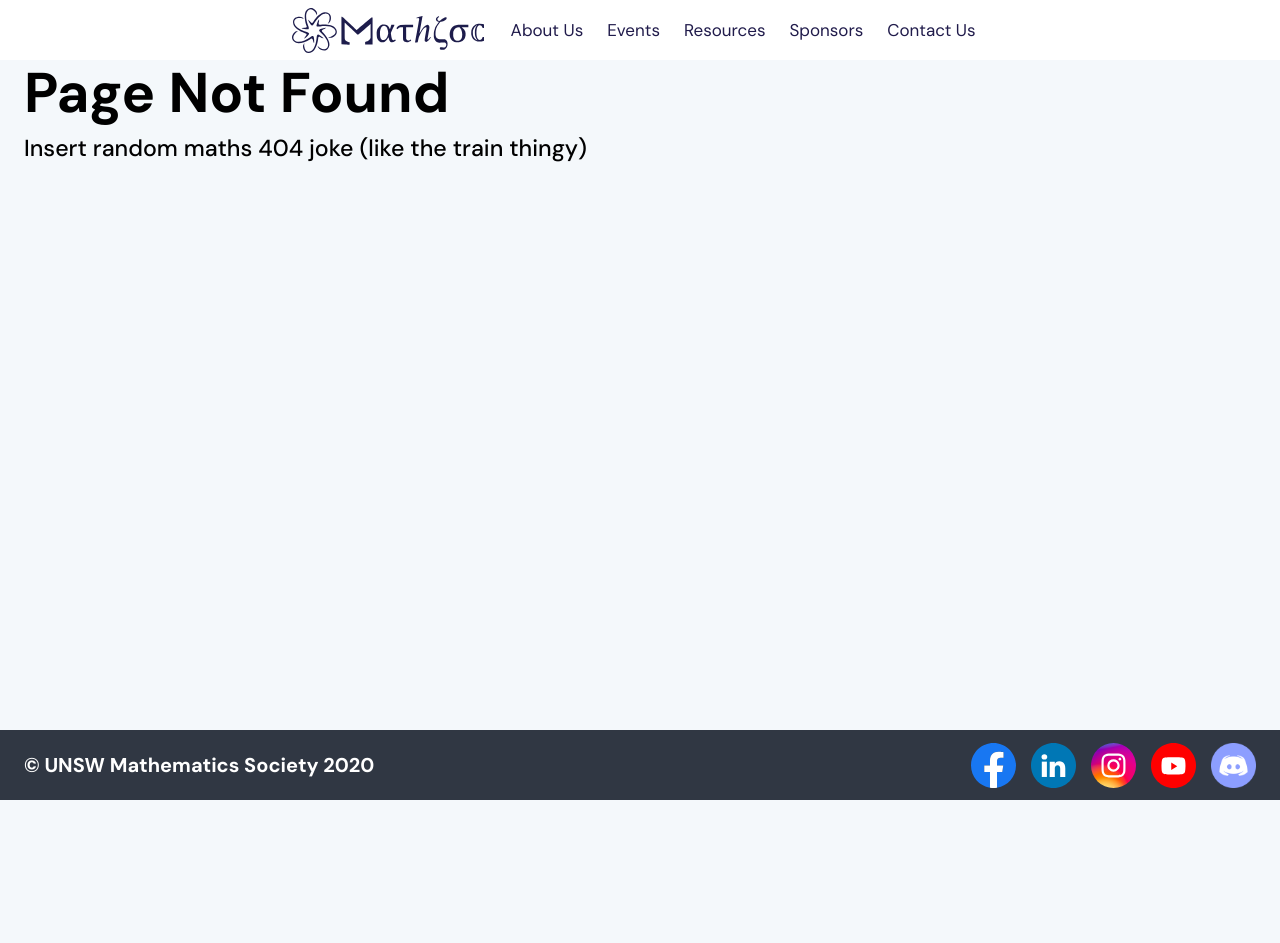
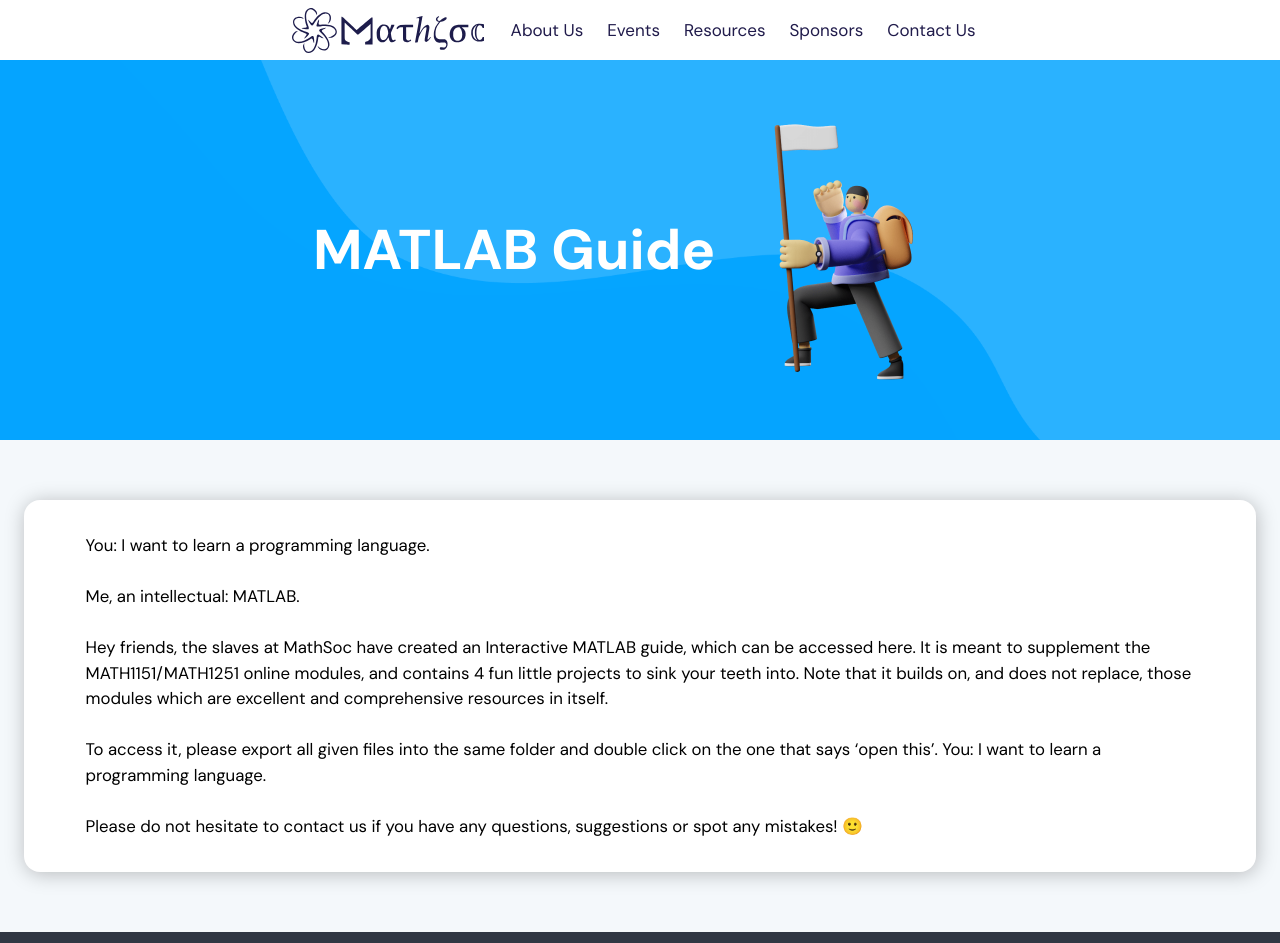
Before and after one commit to MathSocUNSW/mathsoc-website, a Next.js app in the folder frontend/: page /resources/matlab in a window 1280 px wide. Before the commit this address had no page. Shown: the top 943 px of the page. Before the commit the page ends 800 px from the top, so only its background shows below. Built offline with nearby package versions, Linux system fonts and the light colour scheme.

Commit message:
matlab pg + tiles scss update + card bugfix merged

```diff
--- a/frontend/src/components/Tile.tsx
+++ b/frontend/src/components/Tile.tsx
@@ -35,7 +35,7 @@ const Tile: React.FC<tileProps> = ({
         </div>
       </div>
       <div className={index <= -1 ? styles.traverserFront : styles.traverserBack}>
-        <div className={index < 0 ? styles.text : styles.hidden}>
+        <div onClick={() => setIndex(index + 1)} className={index < 0 ? styles.text : styles.hidden}>
           Explore
         </div>
         {/*LHS arrow*/}
--- a/frontend/src/data/resourceData.ts
+++ b/frontend/src/data/resourceData.ts
@@ -26,7 +26,7 @@ const resourceData: resourceDetails[] = [
   },
   {
     title: "MATLAB Guide",
-    resourceLink: "empty",
+    resourceLink: "/resources/matlab",
     backgroundImage: "/images/resources/matlabBackground.png",
     iconPath: "/images/resources/matlabIcon.png"
   },
--- /dev/null
+++ b/frontend/src/pages/resources/matlab.tsx
@@ -0,0 +1,51 @@
+import React from "react";
+import Head from "next/head";
+import { Container, Typography } from "@material-ui/core";
+
+import ResourceHero from "src/components/ResourceHero";
+import WholePageBox from "components/WholePageBox";
+
+const Revision: React.FC = () => {
+  return (
+    <section>
+      <Head>
+        <title>MathSoc - MATLAB Guide</title>
+        <meta name="keywords" content="mathsoc" />
+      </Head>
+      <ResourceHero
+        url="/images/resources/matlabBackground.png"
+        text="MATLAB Guide"
+        icon="/images/resources/matlabIcon.png"
+        titlePosition="left"
+      />
+      <Container>
+        <WholePageBox>
+          <Typography variant="body1">
+            You: I want to learn a programming language.
+            <br />
+            <br />
+            Me, an intellectual: MATLAB.
+            <br />
+            <br />
+            Hey friends, the slaves at MathSoc have created an Interactive MATLAB guide,
+            which can be accessed here. It is meant to supplement the MATH1151/MATH1251
+            online modules, and contains 4 fun little projects to sink your teeth into.
+            Note that it builds on, and does not replace, those modules which are excellent
+            and comprehensive resources in itself.
+            <br />
+            <br />
+            To access it, please export all given files into the same folder and double
+            click on the one that says ‘open this’.
+            You: I want to learn a programming language.
+            <br />
+            <br />
+            Please do not hesitate to contact us if you have any questions, suggestions
+            or spot any mistakes! 🙂
+          </Typography>
+        </WholePageBox>
+      </Container>
+    </section>
+  );
+};
+
+export default Revision;
--- a/frontend/src/pages/resources/revision.tsx
+++ b/frontend/src/pages/resources/revision.tsx
@@ -10,7 +10,6 @@ import Tile from "components/Tile";
 import revisionData from "src/data/revisionData";
 
 const Revision: React.FC = () => {
-
   return (
     <section>
       <Head>
@@ -27,7 +26,7 @@ const Revision: React.FC = () => {
         <WholePageBox>
           <Typography variant="body1">
             Here, you’ll find the slides and solutions for the revision seminars we held for UNSW
-            Mathematics courses. All the best for your revision :)
+            Mathematics courses. All the best for your revision 😊
             <br />
             <br />
             Huge thanks to our Education team who worked tirelessly to bring you this material and
@@ -39,14 +38,11 @@ const Revision: React.FC = () => {
             past us. If you do happen to notice one, please do let us know ASAP by clicking here!
             These resources are NOT endorsed by the School of Mathematics and Statistics.
           </Typography>
-          {/*TODO: 'tiles' for resources*/}
-
         </WholePageBox>
         <div className={styles.tileContainer}>
           {revisionData.map ((tileData, index) => (
               <Tile {...tileData} key={tileData.courseCode} />
           ))}
-
         </div>
       </Container>
     </section>
```
Also changed, not shown: frontend/src/styles/tile.module.scss (+13 -3 lines).
